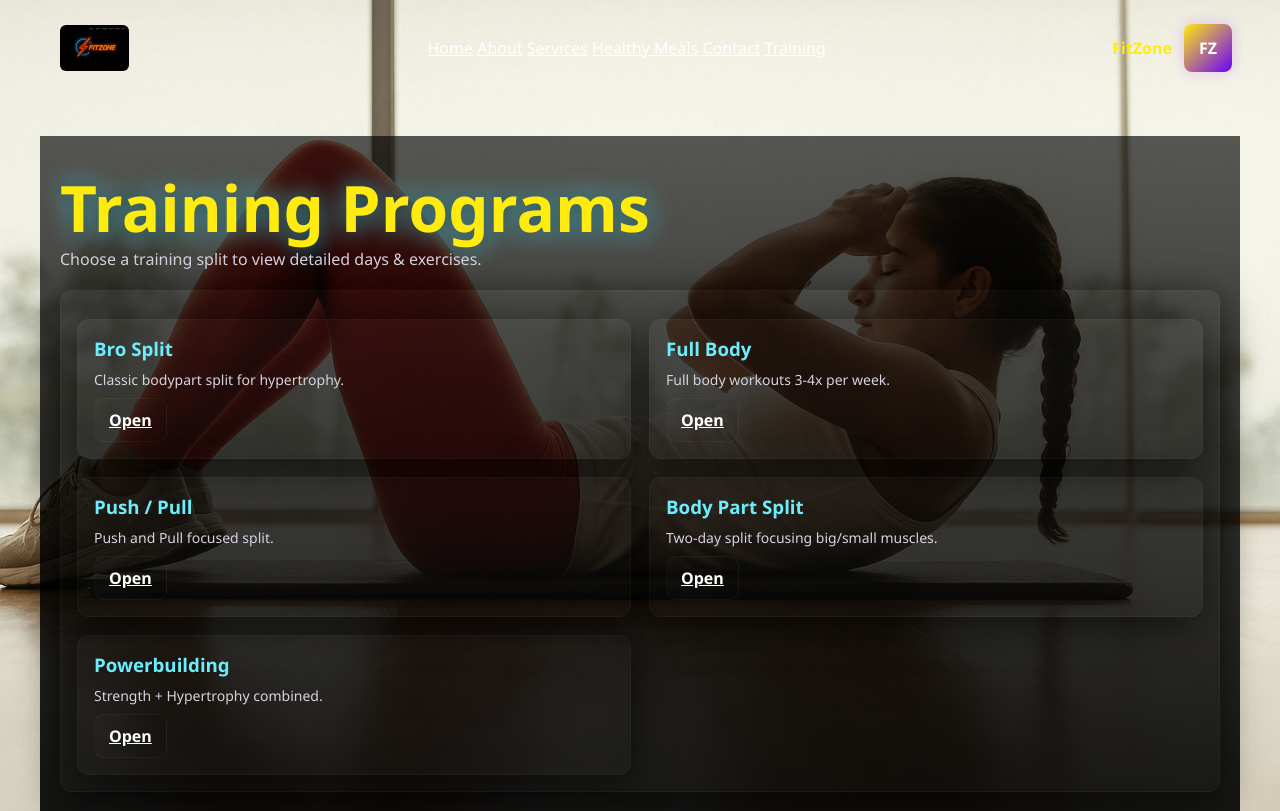
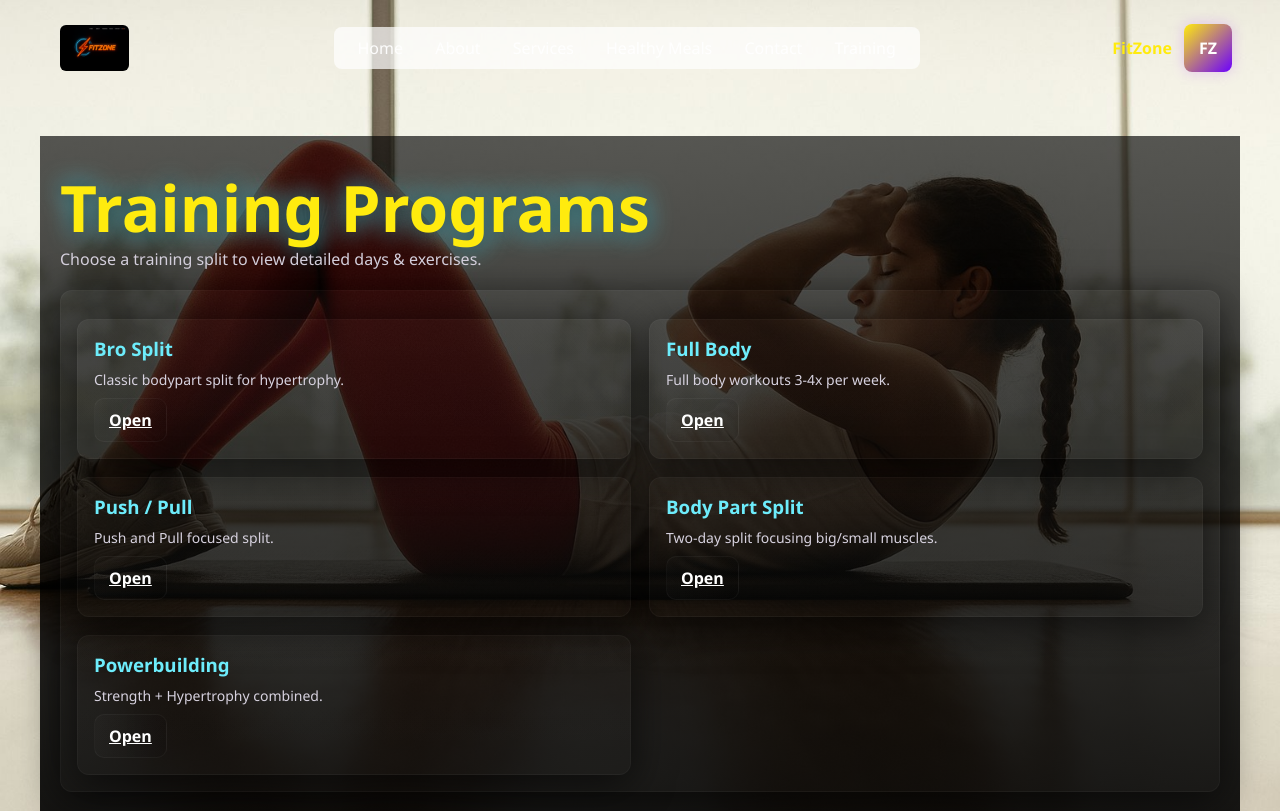
Before and after one commit to Kerolosnady1/fitZone, a PHP site: page /training.html in a window 1280 px wide. Shown: the top 811 px of the page. Run offline with PHP 8.4, Linux system fonts and the light colour scheme.

Commit message:
dynamic background for nav bar

```diff
--- a/css/style.css
+++ b/css/style.css
@@ -22,8 +22,7 @@ html,body{height:100%;background:var(--bg);background-image: url('../img/hero_v2
 .header{display:flex;justify-content:space-between;align-items:center;padding:24px 48px;}
 .brand{display:flex;align-items:center;gap:12px}
 .logo{width:48px;height:48px;border-radius:8px;background:linear-gradient(135deg,var(--neon),#6b00ff);box-shadow:0 0 14px rgba(177,59,255,0.25);display:flex;align-items:center;justify-content:center;font-weight:700}
-.nav{display:flex;gap:18px;align-items:center}
-#training-nav {color: black;}
+.nav {background-color: rgba(255, 255, 255, 0.7); padding: 10px;border-radius: 8px;}
 .nav a{color:var(--text);text-decoration:none;padding:10px 14px;border-radius:8px;transition:all .2s;opacity:0.95}
 .nav a:hover{box-shadow:0 0 18px var(--neon);transform:translateY(-4px)}
 
--- a/training.html
+++ b/training.html
@@ -8,7 +8,7 @@
 <body>
 <header class="header">
   <div class="brand"><div class="logo">FZ</div><div style="font-weight:700;color:var(--neon)">FitZone</div></div>
-  <nav id="training-nav">
+  <nav class="nav" >
     <a href="index.html">Home</a>
     <a href="about.html">About</a>
     <a href="services.html">Services</a>
```
